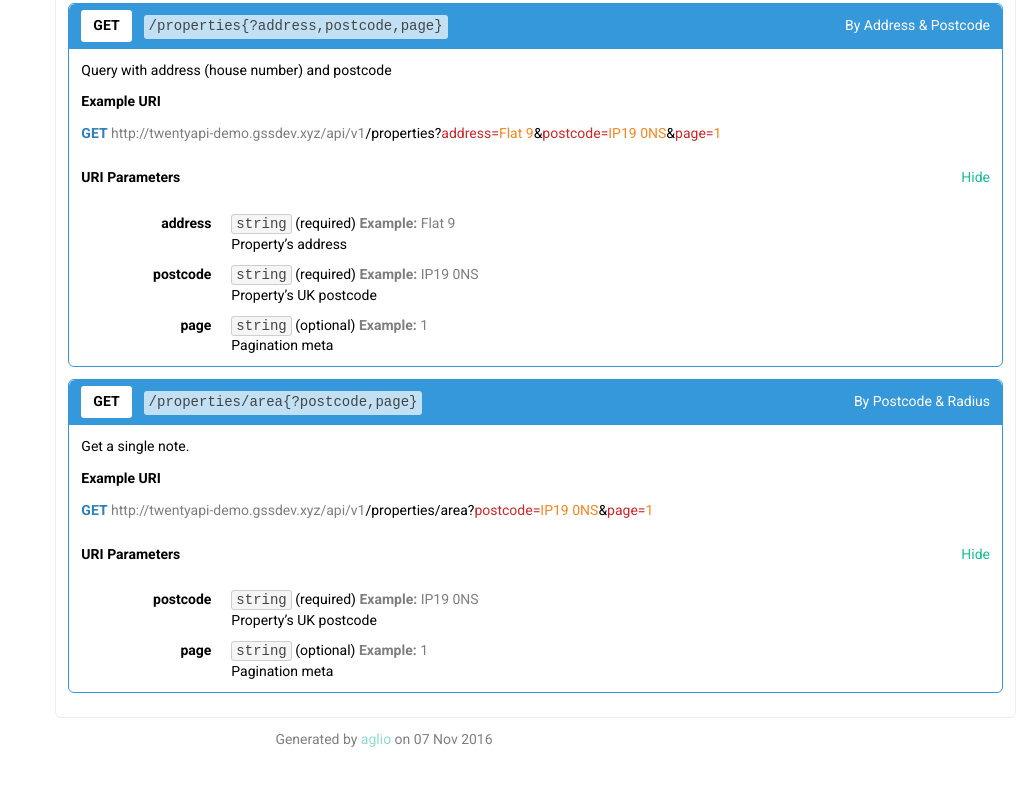
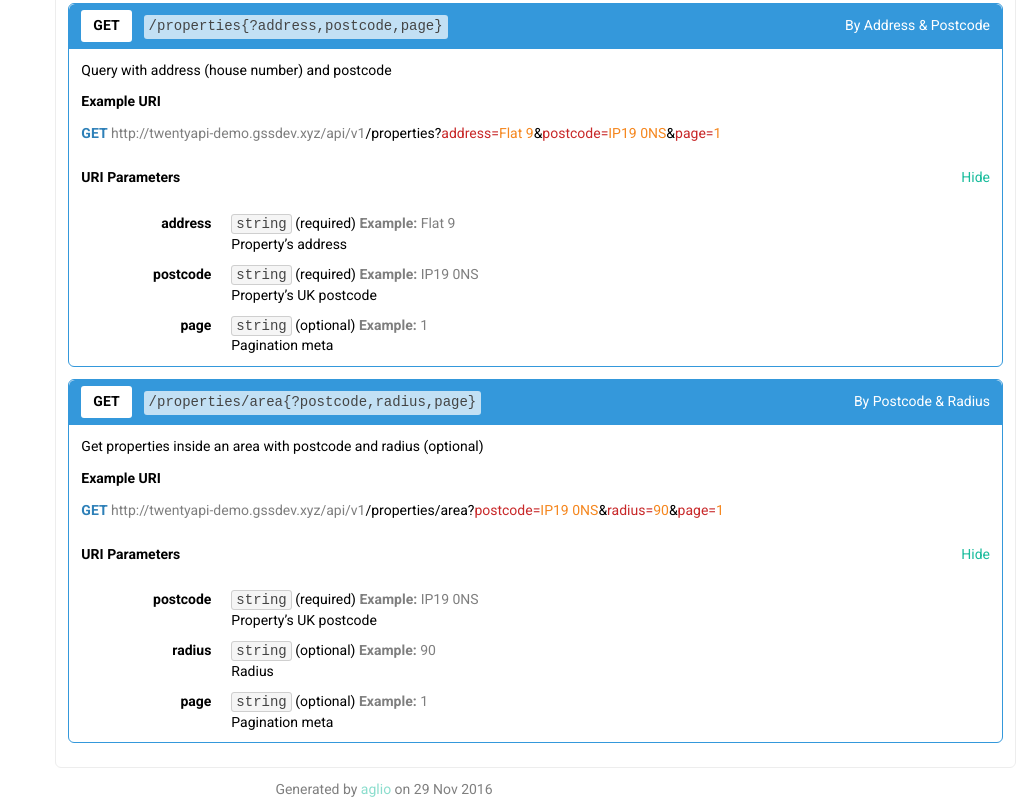
Before and after one commit to tucq88/tapi-doc, a website: page index.html in a window 1280 px wide. Shown: the part 2969-3779 px from the top of the page, without its empty margins (256-1280 px from the left). Before the commit the page ends 3729 px from the top, so only its background shows below. Drawn offline with Linux system fonts and the light colour scheme.

Commit message:
Update for API properties/area

```diff
--- a/index.html
+++ b/index.html
@@ -165,10 +165,11 @@
 <h4>Example URI</h4><div class="definition"><span class="method get">GET</span>&nbsp;<span class="uri"><span class="hostname">http://twentyapi-demo.gssdev.xyz/api/v1</span>/properties?<span class="hljs-attribute">address=</span><span class="hljs-literal">Flat 9</span>&<span class="hljs-attribute">postcode=</span><span class="hljs-literal">IP19 0NS</span>&<span class="hljs-attribute">page=</span><span class="hljs-literal">1</span></span></div><div class="title"><strong>URI Parameters</strong><div class="collapse-button show"><span class="close">Hide</span><span class="open">Show</span></div></div><div class="collapse-content"><dl class="inner"><dt>address</dt><dd><code>string</code>&nbsp;<span class="required">(required)</span>&nbsp;<span class="text-muted example"><strong>Example:&nbsp;</strong><span>Flat 9</span></span><p>Property’s address</p>
 </dd><dt>postcode</dt><dd><code>string</code>&nbsp;<span class="required">(required)</span>&nbsp;<span class="text-muted example"><strong>Example:&nbsp;</strong><span>IP19 0NS</span></span><p>Property’s UK postcode</p>
 </dd><dt>page</dt><dd><code>string</code>&nbsp;<span>(optional)</span>&nbsp;<span class="text-muted example"><strong>Example:&nbsp;</strong><span>1</span></span><p>Pagination meta</p>
-</dd></dl></div></div><div id="properties-list-properties-get-1" class="action get"><h4 class="action-heading"><div class="name">By Postcode & Radius</div><a href="#properties-list-properties-get-1" class="method get">GET</a><code class="uri">/properties/area{?postcode,page}</code></h4><p>Get a single note.</p>
-<h4>Example URI</h4><div class="definition"><span class="method get">GET</span>&nbsp;<span class="uri"><span class="hostname">http://twentyapi-demo.gssdev.xyz/api/v1</span>/properties/area?<span class="hljs-attribute">postcode=</span><span class="hljs-literal">IP19 0NS</span>&<span class="hljs-attribute">page=</span><span class="hljs-literal">1</span></span></div><div class="title"><strong>URI Parameters</strong><div class="collapse-button show"><span class="close">Hide</span><span class="open">Show</span></div></div><div class="collapse-content"><dl class="inner"><dt>postcode</dt><dd><code>string</code>&nbsp;<span class="required">(required)</span>&nbsp;<span class="text-muted example"><strong>Example:&nbsp;</strong><span>IP19 0NS</span></span><p>Property’s UK postcode</p>
+</dd></dl></div></div><div id="properties-list-properties-get-1" class="action get"><h4 class="action-heading"><div class="name">By Postcode & Radius</div><a href="#properties-list-properties-get-1" class="method get">GET</a><code class="uri">/properties/area{?postcode,radius,page}</code></h4><p>Get properties inside an area with postcode and radius (optional)</p>
+<h4>Example URI</h4><div class="definition"><span class="method get">GET</span>&nbsp;<span class="uri"><span class="hostname">http://twentyapi-demo.gssdev.xyz/api/v1</span>/properties/area?<span class="hljs-attribute">postcode=</span><span class="hljs-literal">IP19 0NS</span>&<span class="hljs-attribute">radius=</span><span class="hljs-literal">90</span>&<span class="hljs-attribute">page=</span><span class="hljs-literal">1</span></span></div><div class="title"><strong>URI Parameters</strong><div class="collapse-button show"><span class="close">Hide</span><span class="open">Show</span></div></div><div class="collapse-content"><dl class="inner"><dt>postcode</dt><dd><code>string</code>&nbsp;<span class="required">(required)</span>&nbsp;<span class="text-muted example"><strong>Example:&nbsp;</strong><span>IP19 0NS</span></span><p>Property’s UK postcode</p>
+</dd><dt>radius</dt><dd><code>string</code>&nbsp;<span>(optional)</span>&nbsp;<span class="text-muted example"><strong>Example:&nbsp;</strong><span>90</span></span><p>Radius</p>
 </dd><dt>page</dt><dd><code>string</code>&nbsp;<span>(optional)</span>&nbsp;<span class="text-muted example"><strong>Example:&nbsp;</strong><span>1</span></span><p>Pagination meta</p>
-</dd></dl></div></div></div></section></div></div></div><p style="text-align: center;" class="text-muted">Generated by&nbsp;<a href="https://github.com/danielgtaylor/aglio" class="aglio">aglio</a>&nbsp;on 07 Nov 2016</p><script>/* eslint-env browser */
+</dd></dl></div></div></div></section></div></div></div><p style="text-align: center;" class="text-muted">Generated by&nbsp;<a href="https://github.com/danielgtaylor/aglio" class="aglio">aglio</a>&nbsp;on 29 Nov 2016</p><script>/* eslint-env browser */
 /* eslint quotes: [2, "single"] */
 'use strict';
 
```
Also changed, not shown: parts/group-properties.md (+2 -1 lines).
